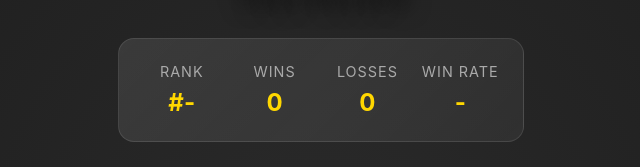
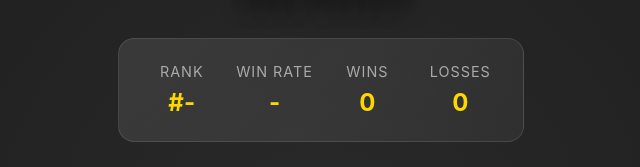
Before and after one commit to jkneal/jerrysgobblet, a React (Vite) app in the folder client/: page /your-record in a window 1280 px wide. Shown: the part 177-344 px from the top of the page, without its empty margins (319-959 px from the left). Built offline with nearby package versions, Linux system fonts and the light colour scheme; no server answers.

Commit message:
Rank display reorder

```diff
--- a/client/src/pages/YourRecord.jsx
+++ b/client/src/pages/YourRecord.jsx
@@ -75,25 +75,25 @@ const YourRecord = () => {
 
             {/* Stats Summary Card */}
             <div className="stats-summary-card">
-                <div className="stat-item">
+                <div className="stat-item stat-rank">
                     <span className="stat-label">Rank</span>
                     <span className="stat-value">#{stats?.rank || '-'}</span>
                 </div>
-                <div className="stat-item">
-                    <span className="stat-label">Wins</span>
-                    <span className="stat-value">{stats?.wins || 0}</span>
-                </div>
-                <div className="stat-item">
-                    <span className="stat-label">Losses</span>
-                    <span className="stat-value">{stats?.losses || 0}</span>
-                </div>
-                <div className="stat-item">
+                <div className="stat-item stat-win-rate">
                     <span className="stat-label">Win Rate</span>
                     <span className="stat-value">
                         {stats?.total_games > 0
                             ? Math.round((stats.wins / stats.total_games) * 100) + '%'
                             : '-'}
                     </span>
+                </div>
+                <div className="stat-item stat-wins">
+                    <span className="stat-label">Wins</span>
+                    <span className="stat-value">{stats?.wins || 0}</span>
+                </div>
+                <div className="stat-item stat-losses">
+                    <span className="stat-label">Losses</span>
+                    <span className="stat-value">{stats?.losses || 0}</span>
                 </div>
             </div>
 
```
